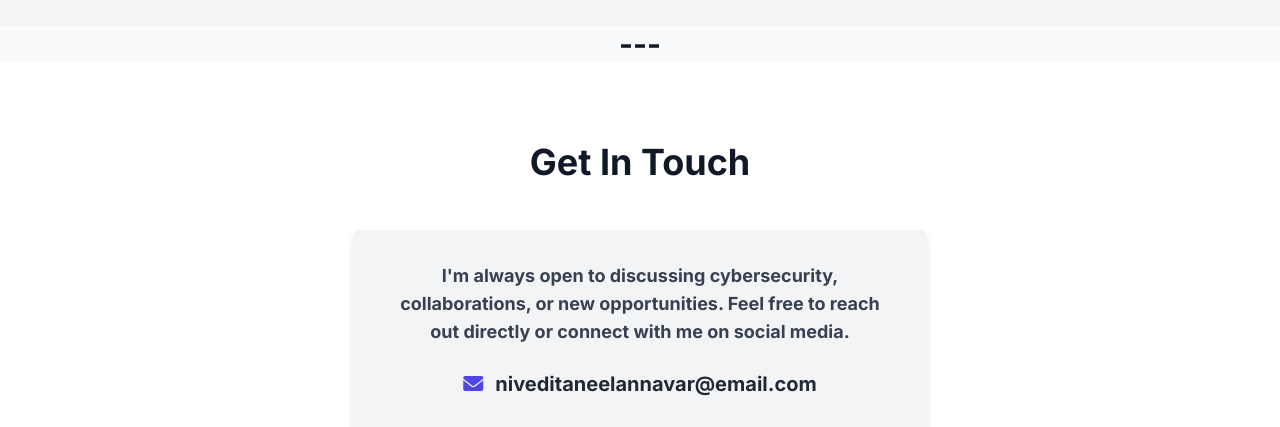
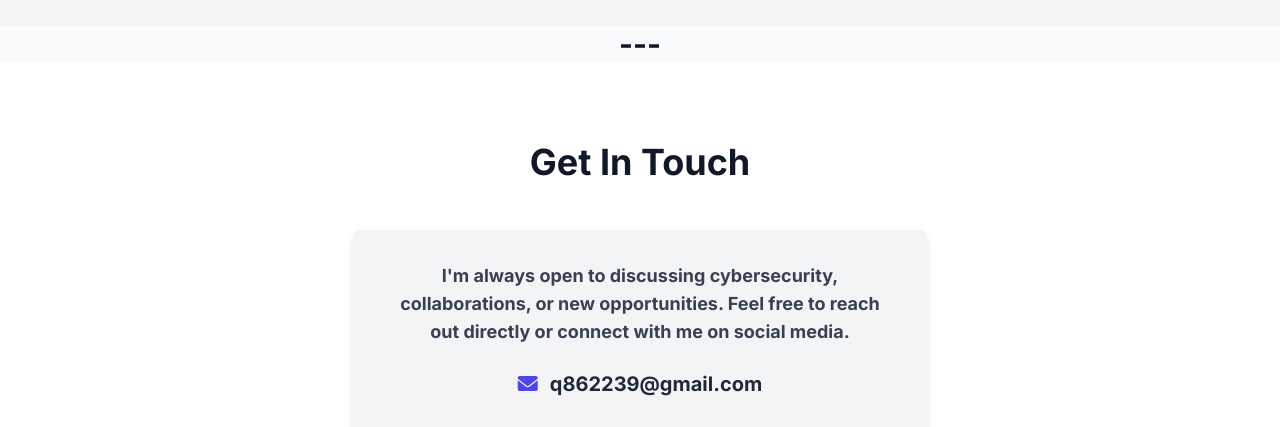
Before and after one commit to NiveditaNeelannavar/NiveditaNeelannavar.github.io, a plain HTML site: page index.html in a window 1280 px wide. Shown: the part 8886-9313 px from the top of the page. Drawn offline with nearby package versions, Linux system fonts and the light colour scheme.

Commit message:
Update index.html

```diff
--- a/index.html
+++ b/index.html
@@ -634,7 +634,7 @@ This project significantly boosted my skills in handling real-world data with Py
             <div class="space-y-4 mb-8">
                 <p class="text-gray-800 text-xl flex items-center justify-center">
                     <i class="fas fa-envelope text-indigo-600 mr-3"></i>
-                    <a href="mailto:niveditaneelannavar@email.com" class="hover:underline">niveditaneelannavar@email.com</a>
+                    <a href="mailto:q862239@gmail.com" class="hover:underline">q862239@gmail.com</a>
                 </p>
 
             </div>
```
